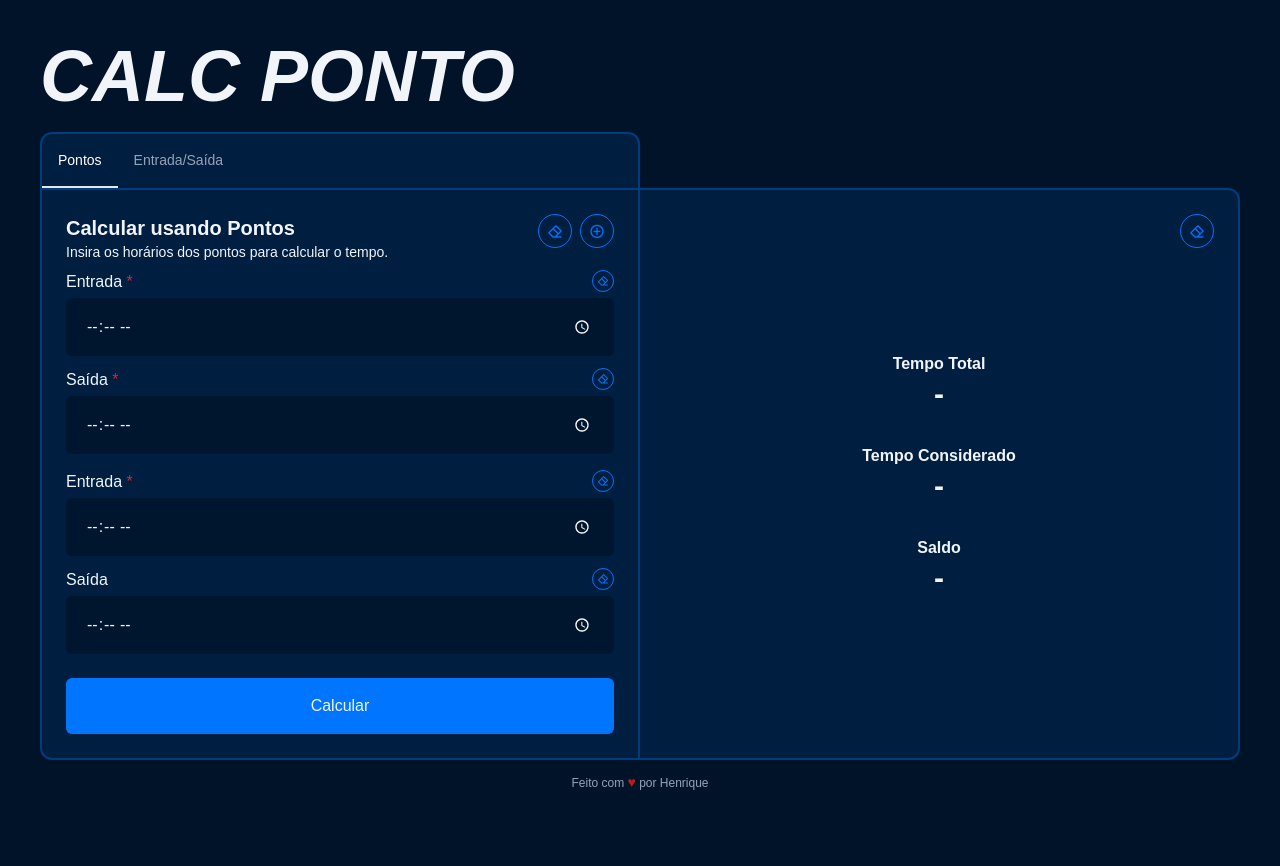
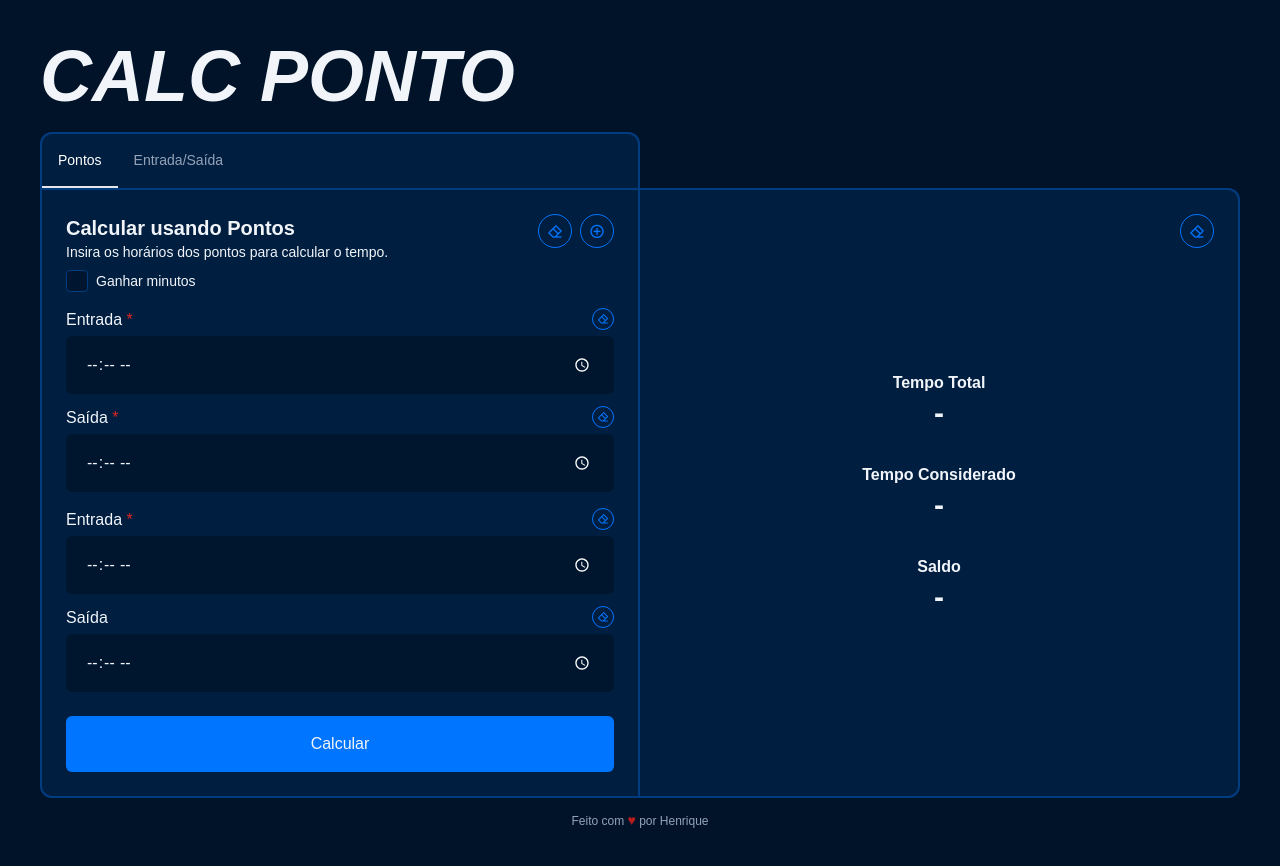
Before and after one commit to StokerBR/calc-ponto, a Nuxt app: page / in a window 1280 px wide. Shown: the top 866 px of the page. Before the commit the page ends 832 px from the top, so only its background shows below. Built offline with nearby package versions, Linux system fonts and the light colour scheme; a web font is replaced by a local one.

Commit message:
➕ Feat: Calcular para ganhar tempo

```diff
--- a/assets/css/tailwind.css
+++ b/assets/css/tailwind.css
@@ -48,7 +48,7 @@
   }
 
   .btn {
-    @apply font-medium default-padding rounded-md focus:ring-2;
+    @apply font-medium default-padding rounded-md focus:ring-2  focus-visible:outline-none focus-visible:outline-blue-600;
   }
   .btn[disabled] {
     @apply opacity-50 cursor-not-allowed;
--- /dev/null
+++ b/components/Checkbox.vue
@@ -0,0 +1,60 @@
+<template>
+  <div class="inline-flex items-center" :title="title">
+    <label
+      class="relative flex cursor-pointer items-center rounded mr-2 border border-blue-800"
+      :for="id"
+    >
+      <input
+        :id="id"
+        type="checkbox"
+        value=""
+        :checked="checked"
+        @input="$emit('update:checked', $event.target.checked)"
+        class="peer h-5 w-5 py-0 px-0 cursor-pointer appearance-none rounded transition-all checked:border-blue-700 checked:bg-blue-700 checked:before:bg-blue-700"
+      />
+      <div
+        class="pointer-events-none absolute top-2/4 left-2/4 -translate-y-2/4 -translate-x-2/4 text-white opacity-0 transition-opacity peer-checked:opacity-100"
+      >
+        <svg
+          xmlns="http://www.w3.org/2000/svg"
+          class="h-3.5 w-3.5"
+          viewBox="0 0 20 20"
+          fill="currentColor"
+          stroke="currentColor"
+          stroke-width="1"
+        >
+          <path
+            fill-rule="evenodd"
+            d="M16.707 5.293a1 1 0 010 1.414l-8 8a1 1 0 01-1.414 0l-4-4a1 1 0 011.414-1.414L8 12.586l7.293-7.293a1 1 0 011.414 0z"
+            clip-rule="evenodd"
+          ></path>
+        </svg>
+      </div>
+    </label>
+    <label class="cursor-pointer select-none font-light text-sm" :for="id">
+      {{ label }}
+    </label>
+  </div>
+</template>
+
+<script setup>
+import randomId from '~/utils/randomId';
+
+const props = defineProps({
+  id: {
+    type: String,
+    default: `checkbox-${randomId()}`,
+  },
+  checked: {
+    type: Boolean,
+    default: false,
+  },
+  label: {
+    type: String,
+    required: true,
+  },
+  title: {
+    type: String,
+  },
+});
+</script>
--- a/components/EntranceExitCalculator.vue
+++ b/components/EntranceExitCalculator.vue
@@ -58,6 +58,11 @@
           +30
         </button>
       </div>
+      <Checkbox
+        v-model:checked="shouldSurplus"
+        label="Ganhar minutos"
+        title="Calcular para ganhar minutos no saldo"
+      />
       <PeriodInputs
         v-model:entrance="entrance"
         v-model:exit="exit"
@@ -83,6 +88,7 @@ const balancePositive = useState('balancePositive');
 const lunchTimeAmount = ref(60);
 const entrance = ref('');
 const exit = ref('');
+const shouldSurplus = ref(false);
 
 // Limpa os campos
 function clear() {
@@ -104,21 +110,20 @@ function onSubmit(event) {
 
     let worktime;
     let considered;
+    let surplus = shouldSurplus.value ? 21 : 0;
 
     if (entrance.value && !exit.value) {
       // Calcula a saída
-      exitTime = entranceTime + lunchTime + workload - 10;
+      exitTime = entranceTime + lunchTime + workload - 10 + surplus;
       exit.value = getTimeString(exitTime, true);
     } else if (!entrance.value && exit.value) {
       // Calcula a entrada
-      entranceTime = exitTime - workload - lunchTime + 10;
+      entranceTime = exitTime - workload - lunchTime + 10 + surplus;
       entrance.value = getTimeString(entranceTime, true);
     }
 
     worktime = exitTime - entranceTime - lunchTime;
     considered = calculateConsideredTime(worktime, workload);
-
-    console.log(lunchTime, entranceTime, exitTime);
 
     const calculatedBalance = considered - workload;
 
--- a/components/MainCalculator.vue
+++ b/components/MainCalculator.vue
@@ -31,6 +31,11 @@
       </div>
     </div>
     <form class="flex flex-col gap-4" @submit="onSubmit">
+      <Checkbox
+        v-model:checked="shouldSurplus"
+        label="Ganhar minutos"
+        title="Calcular para ganhar minutos no saldo"
+      />
       <TransitionGroup name="period">
         <PeriodInputs
           v-for="(period, index) in periods"
@@ -62,6 +67,8 @@ const totalTime = useState('totalTime');
 const balance = useState('balance');
 const balancePositive = useState('balancePositive');
 
+const shouldSurplus = ref(false);
+
 // Adiciona os períodos iniciais
 onMounted(() => {
   for (let i = 0; i < minPeriods; i++) {
@@ -73,7 +80,7 @@ onMounted(() => {
 function addPeriod(id = null) {
   if (periods.value.length < maxPeriods) {
     periods.value.push({
-      id: id != null ? id : Date.now(),
+      id: id != null ? id : randomId(),
       entrance: '',
       exit: '',
     });
@@ -97,6 +104,8 @@ function onSubmit(e) {
   e.preventDefault();
 
   let worktime = 0;
+  let surplus = shouldSurplus.value ? 21 : 0;
+  console.log(surplus);
 
   periods.value.forEach((period, index) => {
     if (period.entrance && period.exit) {
@@ -109,8 +118,8 @@ function onSubmit(e) {
       let remainingTime = workload - 10 - worktime;
       remainingTime = remainingTime < 0 ? 0 : remainingTime;
 
-      worktime += remainingTime;
-      let exit = calculateMins(period.entrance) + remainingTime;
+      worktime += remainingTime + surplus;
+      let exit = calculateMins(period.entrance) + remainingTime + surplus;
 
       period.exit = getTimeString(exit, true);
     }
--- /dev/null
+++ b/utils/randomId.ts
@@ -0,0 +1,3 @@
+export default function (): string {
+  return Math.random().toString(36).substring(2);
+}
```
Also changed, not shown: screenshot.png (added), 1 other file (tests, documents, lock files or other folders).
